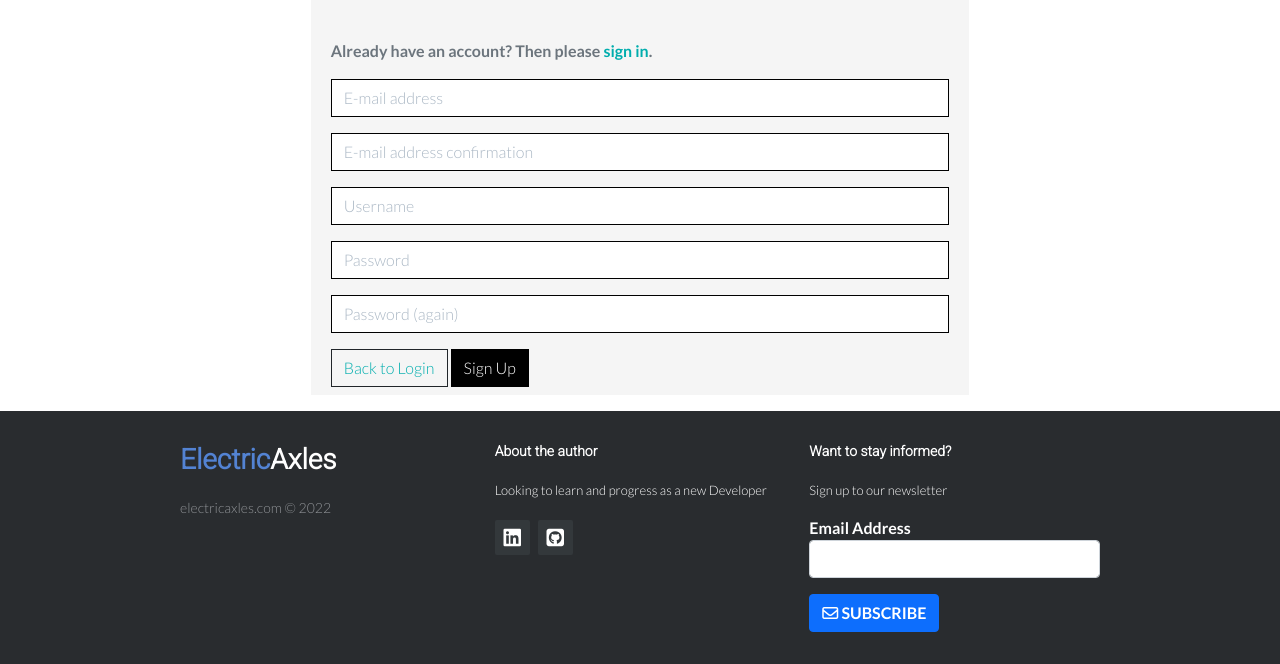
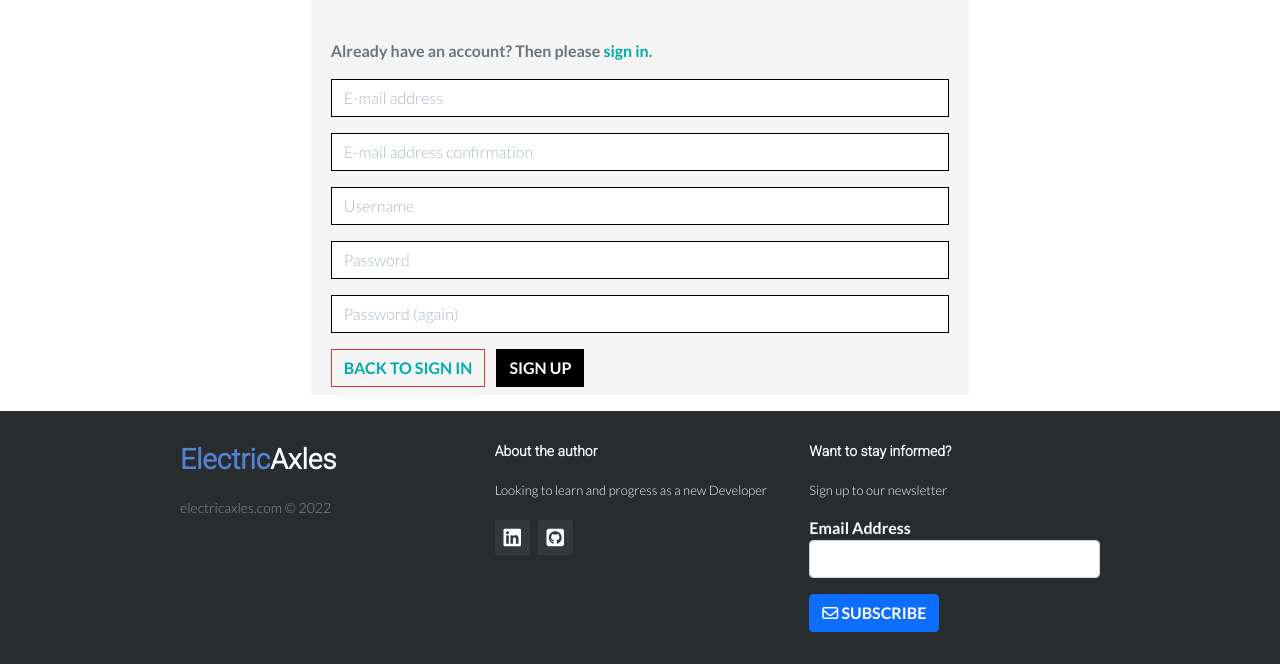
Before and after one commit to dhowai/portfolio-5-electric-axles, a Django app: page /accounts/signup/ in a window 1280 px wide. Shown: the part 248-912 px from the top of the page. Run offline with Django 3.2, Linux system fonts and the light colour scheme; parts of the project's set-up code (start-up, migrations or seed data) failed here and were passed over; some libraries are stand-ins or nearby versions.

Commit message:
Change Allauth button styles

```diff
--- a/electric_axles/settings.py
+++ b/electric_axles/settings.py
@@ -25,7 +25,7 @@ BASE_DIR = Path(__file__).resolve().parent.parent
 SECRET_KEY = os.environ.get('SECRET_KEY', '')
 
 # SECURITY WARNING: don't run with debug turned on in production!
-DEBUG = False
+DEBUG = True
 
 ALLOWED_HOSTS = ['portfolio-5-electric-axles.herokuapp.com', 'localhost']
 
--- a/templates/allauth/account/login.html
+++ b/templates/allauth/account/login.html
@@ -42,7 +42,7 @@ for a {{ site_name }} account and sign in below:{% endblocktrans %}</p>
     {% if redirect_field_value %}
     <input type="hidden" name="{{ redirect_field_name }}" value="{{ redirect_field_value }}" />
     {% endif %}
-    <button class="primaryAction btn btn-primary" type="submit">{% trans "Sign In" %}</button>
+    <button class="primaryAction fw-bold btn btn-outline-dark rounded-0 text-uppercase" type="submit">{% trans "Sign In" %}</button>
     <br>
     <a class="button secondaryAction" href="{% url 'account_reset_password' %}">{% trans "Forgot Password?" %}</a>
   </form>
--- a/templates/allauth/account/logout.html
+++ b/templates/allauth/account/logout.html
@@ -16,8 +16,8 @@
     {% if redirect_field_value %}
     <input type="hidden" name="{{ redirect_field_name }}" value="{{ redirect_field_value }}"/>
     {% endif %}
-    <a class="btn btn-outline-black rounded-0" href="{% url 'home' %}">Cancel</a>
-    <button class="btn btn-primary" type="submit">{% trans 'Sign Out' %}</button>
+    <a class="btn btn-outline-danger text-uppercase rounded-0 fw-bold me-md-2" href="{% url 'home' %}">Cancel</a>
+    <button class="fw-bold btn btn-outline-dark rounded-0 text-uppercase" type="submit">{% trans 'Sign Out' %}</button>
   </form>
 </div>
 
--- a/templates/allauth/account/password_change.html
+++ b/templates/allauth/account/password_change.html
@@ -13,8 +13,8 @@
         <form method="POST" action="{% url 'account_change_password' %}" class="password_change">
             {% csrf_token %}
             {{ form|crispy }}
-            <a class="btn btn-primary" href="{% url 'account_login' %}">Back to Login</a>
-            <button type="submit" name="action">{% trans "Change Password" %}</button>
+            <a class="btn btn-outline-danger text-uppercase rounded-0 fw-bold me-md-2" href="{% url 'account_login' %}">Back to Login</a>
+            <button class="fw-bold btn btn-outline-dark rounded-0 text-uppercase" type="submit" name="action">{% trans "Change Password" %}</button>
         </form>
     </div>
 {% endblock %}
--- a/templates/allauth/account/password_reset.html
+++ b/templates/allauth/account/password_reset.html
@@ -20,8 +20,8 @@
         <form method="POST" action="{% url 'account_reset_password' %}" class="password_reset">
             {% csrf_token %}
             {{ form|crispy }}
-            <a class="btn btn-primary" href="{% url 'account_login' %}">Back to Login</a>
-            <input type="submit" value="{% trans 'Reset My Password' %}" />
+            <a class="btn btn-outline-danger text-uppercase rounded-0 fw-bold me-md-2" href="{% url 'account_login' %}">Back to Login</a>
+            <input class="fw-bold btn btn-outline-dark rounded-0 text-uppercase" type="submit" value="{% trans 'Reset My Password' %}" />
         </form>
 
         <p>{% blocktrans %}Please contact us if you have any trouble resetting your password.{% endblocktrans %}</p>
--- a/templates/allauth/account/signup.html
+++ b/templates/allauth/account/signup.html
@@ -18,8 +18,8 @@
     {% if redirect_field_value %}
     <input type="hidden" name="{{ redirect_field_name }}" value="{{ redirect_field_value }}" />
     {% endif %}
-    <a class="btn btn-outline-dark rounded-0" href="{% url 'account_login' %}">Back to Login</a>
-    <button type="submit">{% trans "Sign Up" %}</button>
+    <a class="btn btn-outline-danger text-uppercase rounded-0 fw-bold me-md-2" href="{% url 'account_login' %}">Back to Sign In</a>
+    <button class="fw-bold btn btn-outline-dark rounded-0 text-uppercase" type="submit">{% trans "Sign Up" %}</button>
   </form>
 </div>
 
```
Also changed, not shown: README.md.
